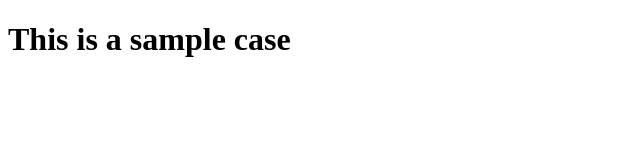
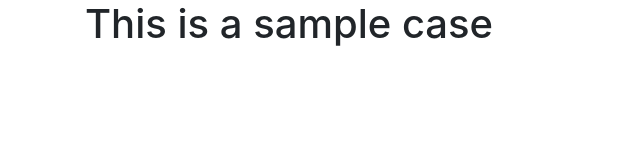
Before and after one commit to emincansumer/dev-case, a plain HTML site: page index.html in a window 1280 px wide. Shown: the whole page, without its empty margins (0-640 px from the left). Drawn offline with Linux system fonts and the light colour scheme.

Commit message:
Integrate bootstrap to page

```diff
--- a/index.html
+++ b/index.html
@@ -1,7 +1,11 @@
 <!DOCTYPE html>
 <head>
     <title>Developer Case</title>
+    <link href="assets/css/bootstrap.css" rel="stylesheet">
+    <script src="assets/js/bootstrap.js"></script>
 </head>
 <body>
-    <h1>This is a sample case</h1>
+    <div class="container">
+        <h1>This is a sample case</h1>
+    </div>
 </body>
```
